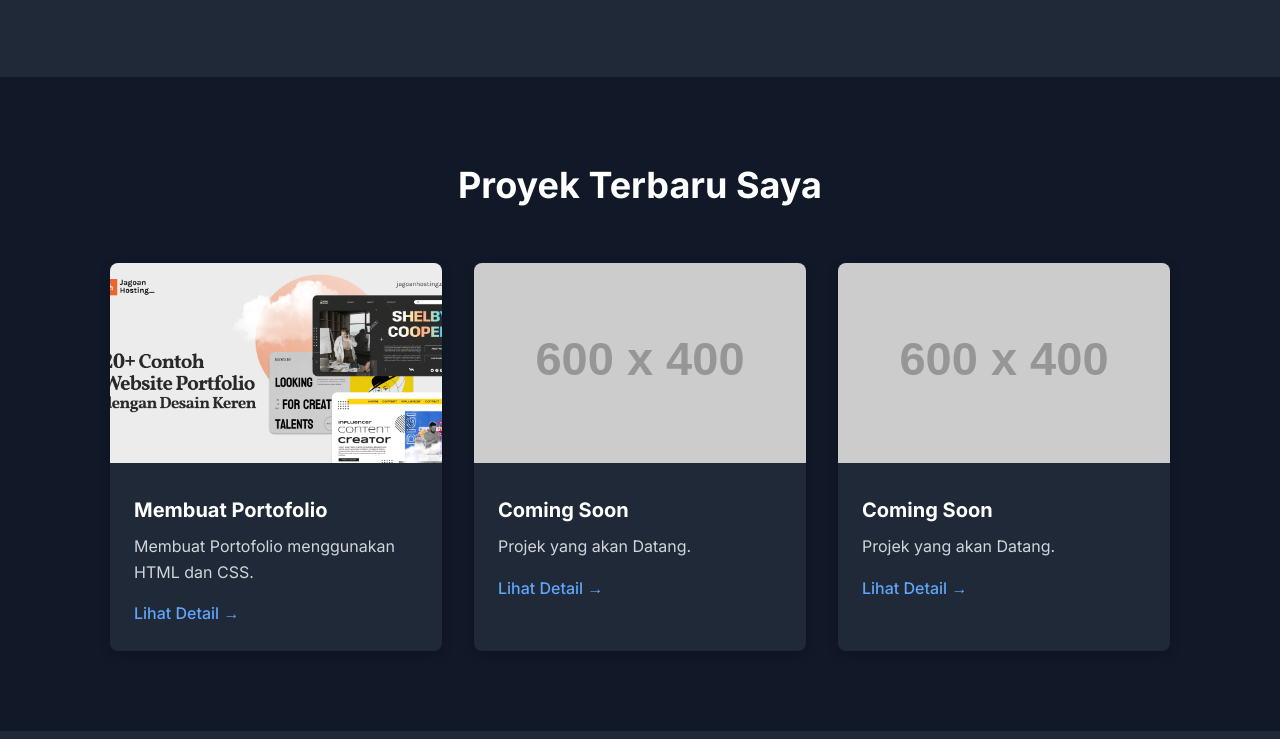
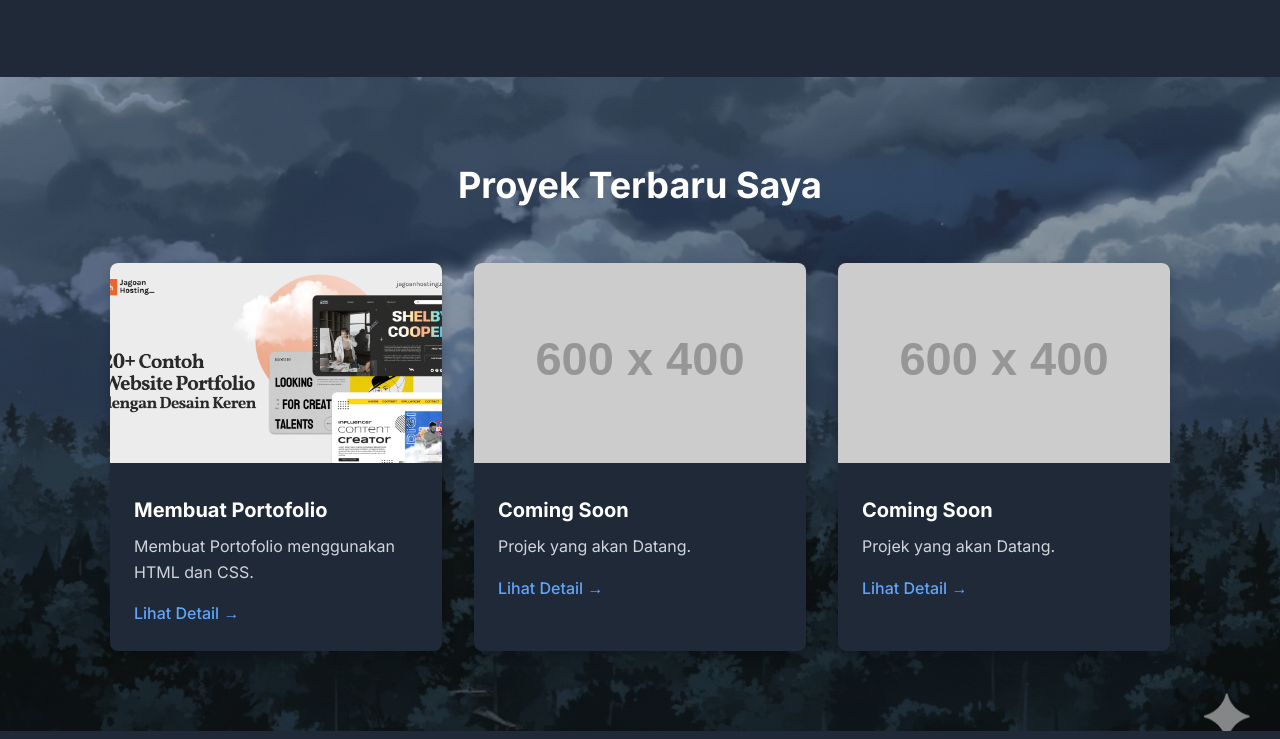
Before and after one commit to Khumaz/Portofolio-Rama-Rizki-A, a plain HTML site: page Index.html in a window 1280 px wide. Shown: the part 1301-2040 px from the top of the page. Drawn offline with Linux system fonts and the light colour scheme; placeholder pictures from the web are drawn by us.

Commit message:
Update Style.css
Revisi

```diff
--- a/Style.css
+++ b/Style.css
@@ -24,7 +24,7 @@ body {
     font-family: 'Inter', sans-serif;
     color: var(--text-light);
     line-height: 1.6;
-    background-image: url('images/sky.jpg');
+    background-image: url('sky.jpg');
     background-size: cover;
     background-position: center center;
     background-repeat: no-repeat;
@@ -205,7 +205,7 @@ h2 {
 /* --- Projects Section --- */
 #projects {
     background-color: var(--bg-dark-primary);
-    background-image: url('images/forest.jpg');
+    background-image: url('forest.jpg');
     background-size: cover;
     background-position: center;
     background-repeat: no-repeat;
```
